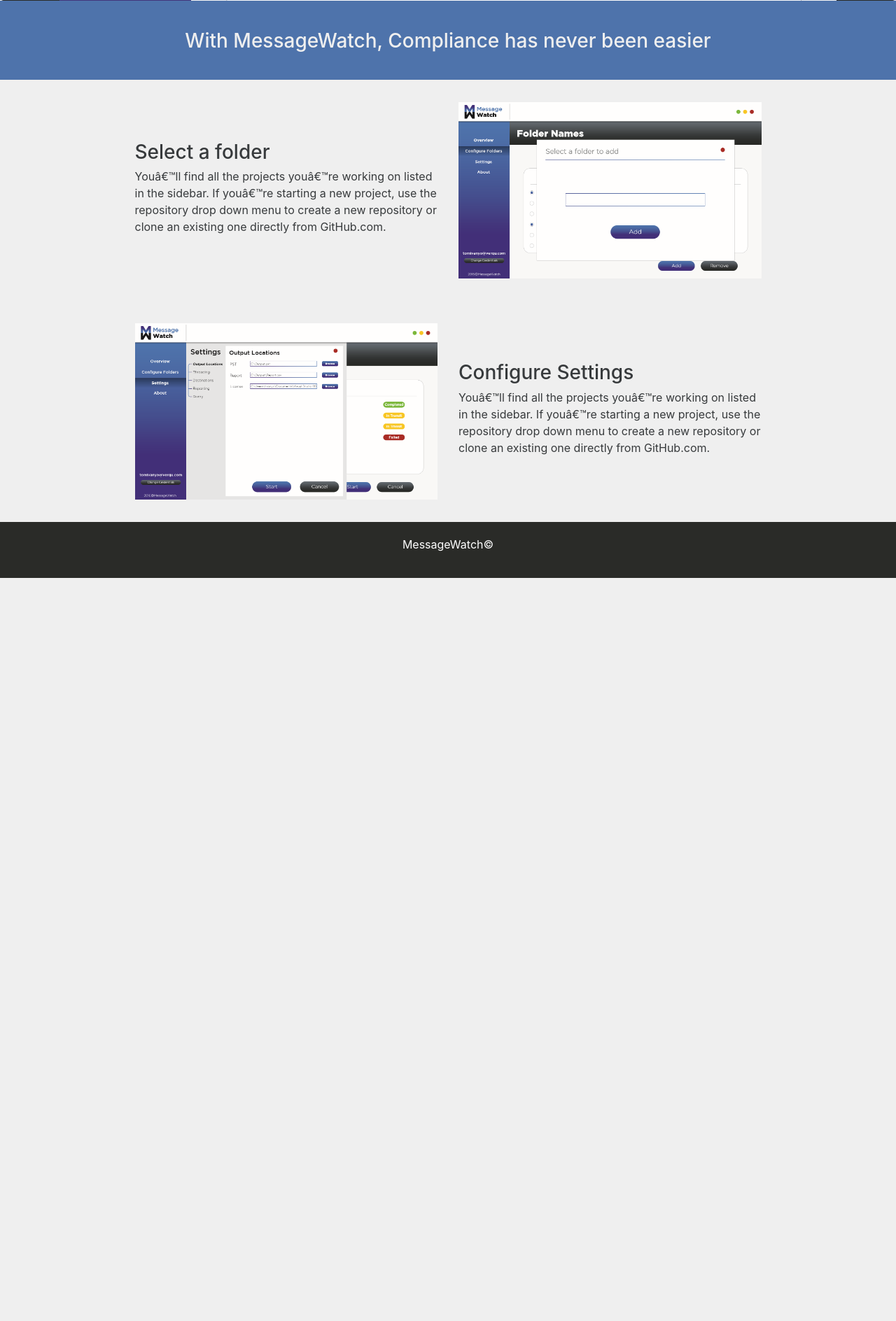
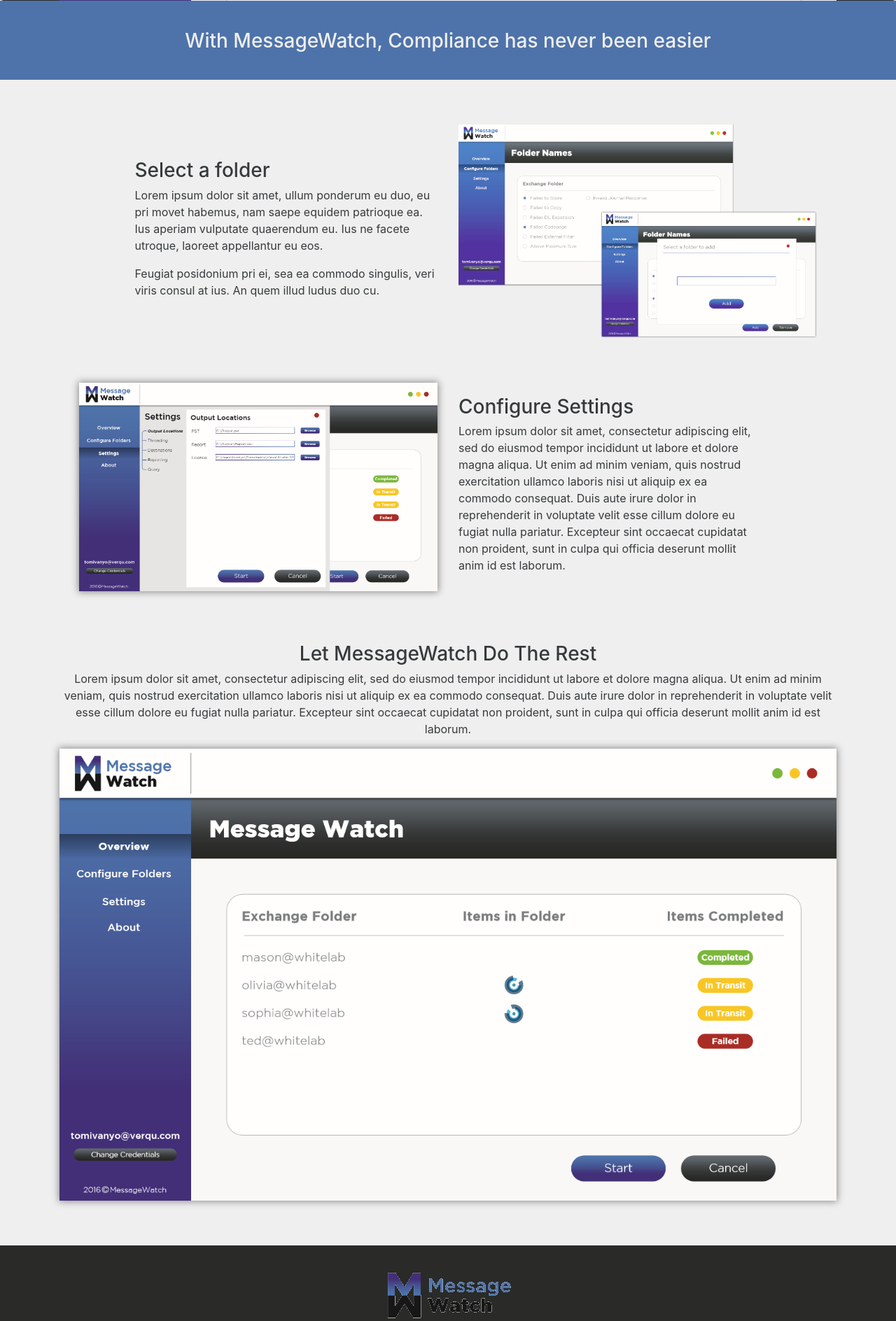
Before and after one commit to tmorren/MessageWatch-Webpage, a PHP site: page / in a window 1280 px wide. Shown: the part 723-2611 px from the top of the page at 70% size. Before the commit the page ends 1549 px from the top, so only its background shows below. Run offline with PHP 8.4, Linux system fonts and the light colour scheme.

Commit message:
Other Section and Images
Added a third section and updated some of the images.

```diff
--- a/css/style.css
+++ b/css/style.css
@@ -8,10 +8,6 @@
 
 .row{
 	margin: 0;
-}
-
-img{
-	max-width: 100%;
 }
 
 /* Header */
@@ -43,12 +39,17 @@
 
 /* Select Folder Section */
 #sectionSelectFolder{
-	padding: 2em 15px;
+	padding: 4em 15px 2em 15px;
 }
 
 #textSelectFolder{
 	display: flex;
 	align-items: center;
+}
+
+
+#sectionSelectFolder img{
+	max-width: 40vw;
 }
 
 /* Configure Setting Section */
@@ -61,13 +62,27 @@
 	align-items: center;
 }
 
+#sectionConfigureSettings img{
+	float: right;
+	max-width: 40vw;
+	box-shadow: 0px 0px 10px 1px #888888;
+}
+
+/* Other Section*/
+#sectionOther{
+	text-align: center;
+	padding: 2em 15px 4em 15px;
+}
+
+#sectionOther img{
+	width: 100%;
+	box-shadow: 0px 0px 10px 1px #888888;
+}
+
 /* Footer */
 footer{
-	min-height: 10vh;
-	display: flex;
-	align-items: center;
-	justify-content: center;
 	background: #2A2B28;
 	color: white;
-
+	text-align: center;
+	padding: 2em 0;
 }
--- a/index.html
+++ b/index.html
@@ -29,11 +29,12 @@
 			<div class="col-lg-5 offset-lg-1" id="textSelectFolder">
 				<div>
 					<h3>Select a folder</h3>
-					<p>You’ll find all the projects you’re working on listed in the sidebar. If you’re starting a new project, use the repository drop down menu to create a new repository or clone an existing one directly from GitHub.com.</p>
+					<p>Lorem ipsum dolor sit amet, ullum ponderum eu duo, eu pri movet habemus, nam saepe equidem patrioque ea. Ius aperiam vulputate quaerendum eu. Ius ne facete utroque, laoreet appellantur eu eos.</p>
+					<p>Feugiat posidonium pri ei, sea ea commodo singulis, veri viris consul at ius. An quem illud ludus duo cu.</p>
 				</div>
 			</div>
 			<div class="col-lg-5">
-				<img  src="img/select-folder.png">
+				<img  src="img/select-folder3.png">
 			</div>
 		</div>
 	</section>
@@ -44,7 +45,7 @@
 			<div class="col-lg-5 push-lg-6" id="textConfigureSettings">
 				<div>
 					<h3>Configure Settings</h3>
-					<p>You’ll find all the projects you’re working on listed in the sidebar. If you’re starting a new project, use the repository drop down menu to create a new repository or clone an existing one directly from GitHub.com.</p>
+					<p>Lorem ipsum dolor sit amet, consectetur adipiscing elit, sed do eiusmod tempor incididunt ut labore et dolore magna aliqua. Ut enim ad minim veniam, quis nostrud exercitation ullamco laboris nisi ut aliquip ex ea commodo consequat. Duis aute irure dolor in reprehenderit in voluptate velit esse cillum dolore eu fugiat nulla pariatur. Excepteur sint occaecat cupidatat non proident, sunt in culpa qui officia deserunt mollit anim id est laborum.</p>
 				</div>
 			</div>
 			<div class="col-lg-5 pull-lg-5 offset-lg-1">
@@ -52,13 +53,22 @@
 			</div>
 		</div>
 	</section>
+
+	<!-- Other Section -->
+	<section class="container" id="sectionOther">
+		<h3>Let MessageWatch Do The Rest</h3>
+		<p>Lorem ipsum dolor sit amet, consectetur adipiscing elit, sed do eiusmod tempor incididunt ut labore et dolore magna aliqua. Ut enim ad minim veniam, quis nostrud exercitation ullamco laboris nisi ut aliquip ex ea commodo consequat. Duis aute irure dolor in reprehenderit in voluptate velit esse cillum dolore eu fugiat nulla pariatur. Excepteur sint occaecat cupidatat non proident, sunt in culpa qui officia deserunt mollit anim id est laborum.</p>
+		<img src="img/messagewatch-ui-full.png">
+	</section>
+
+		<!-- Footer -->
+	<footer class="container-fluid">
+		<img src="img/messagewatch-logo.png">
+		<p>MessageWatch&copy;</p>
+	</footer>
+
 	<script type="text/javascript" src="js/jquery-3.1.1.min.js"></script>
 	<script type="text/javascript" src="js/bootstrap.min.js"></script>
 	<script type="text/javascript" src="js/app.js"></script>
-
-	<!-- Footer -->
-	<footer class="container-fluid">
-		<p>MessageWatch&copy;</p>
-	</footer>
 </body>
 </html>
```
Also changed, not shown: img/select-folder.png, img/select-folder2.png (added), img/select-folder3.png (added).
